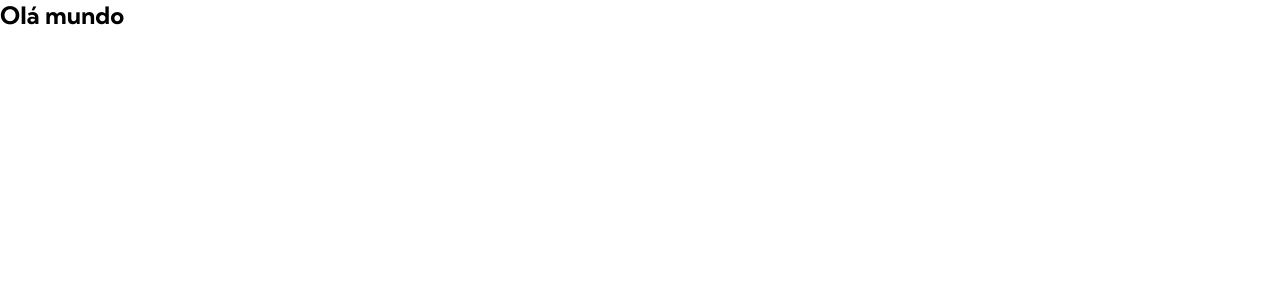
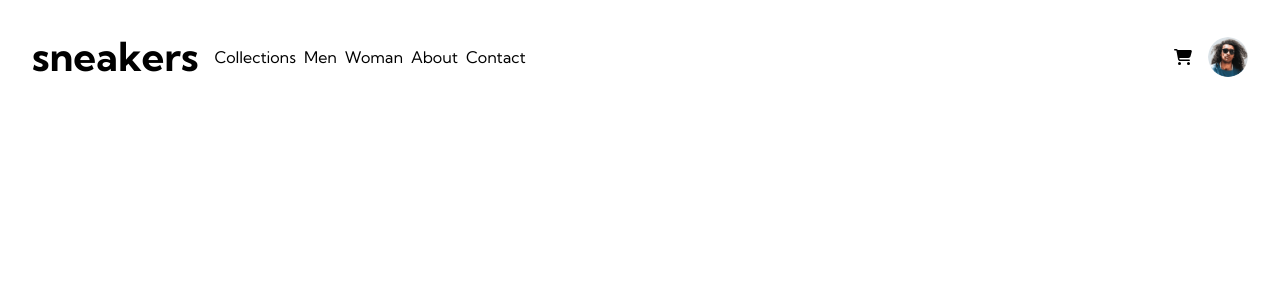
Before and after one commit to Erne1984/E-commerce-page, a React (Vite) app: page / in a window 1280 px wide. Shown: the top 300 px of the page. Built offline with nearby package versions, Linux system fonts and the light colour scheme.

Commit message:
working on header

```diff
--- a/index.html
+++ b/index.html
@@ -8,7 +8,7 @@
   <link rel="preconnect" href="https://fonts.googleapis.com">
   <link rel="preconnect" href="https://fonts.gstatic.com" crossorigin>
   <link href="https://fonts.googleapis.com/css2?family=Kumbh+Sans:wght@100..900&display=swap" rel="stylesheet">
-  <title>Vite + React + TS</title>
+  <title>Sneakers</title>
 </head>
 
 <body>
--- a/package.json
+++ b/package.json
@@ -10,6 +10,9 @@
     "preview": "vite preview"
   },
   "dependencies": {
+    "@fortawesome/fontawesome-svg-core": "^6.5.2",
+    "@fortawesome/free-solid-svg-icons": "^6.5.2",
+    "@fortawesome/react-fontawesome": "^0.2.2",
     "react": "^18.3.1",
     "react-dom": "^18.3.1"
   },
--- a/src/App.tsx
+++ b/src/App.tsx
@@ -1,11 +1,13 @@
 import { useState } from 'react'
 import './App.css'
+
+import Header from './components/Header/Header'
 
 function App() {
 
   return (
     <>
-      <h2>Olá mundo</h2>
+      <Header/>
     </>
   )
 }
--- a/src/components/Header/Header.css
+++ b/src/components/Header/Header.css
@@ -0,0 +1,53 @@
+.nav-header{
+    display: flex;
+    justify-content: space-between;
+    padding: 2rem;
+}
+
+.left-column{
+    display: flex;
+    align-items: center;
+    gap: 1rem;
+}
+
+.logo{
+    font-weight: bold;
+    font-size: 2.5rem;
+    text-transform: lowercase;
+}
+
+.list-itens{
+    display: flex;
+    align-items: center;
+    list-style-type: none;
+    gap: 8px;
+}
+
+.list-itens li:hover{
+    cursor: pointer;
+    font-weight: bold;
+    border-bottom: 2px solid #ff7d1b;
+}
+
+.right-column{
+    display: flex;
+    align-items: center;
+    gap: 1rem;
+    transition: all .2s ease-in-out;
+}
+
+.cart:hover{
+    cursor: pointer;
+    transform: scale(1.1);
+}
+
+.avatar{
+    width: 40px;
+    height: auto;
+    border-radius: 50%;
+}
+
+.avatar:hover{
+    border: #ff7d1b solid 2px;
+    cursor: pointer;
+}
--- a/src/components/Header/Header.tsx
+++ b/src/components/Header/Header.tsx
@@ -1,14 +1,15 @@
+import { FontAwesomeIcon } from '@fortawesome/react-fontawesome'
 import './Header.css'
+import { faCartShopping } from '@fortawesome/free-solid-svg-icons'
 
 export default function Header({ }) {
     return (
         <>
-            <nav>
-                <div className='right-column'>
-                    <span className="logo">SNEAKERS</span>
+            <nav className='nav-header'>
+                <div className='left-column'>
+                    <h1 className="logo">SNEAKERS</h1>
 
-                    <div>
-                        <ul>
+                    <ul className='list-itens'>
                         <li>Collections</li>
                         <li>Men</li>
                         <li>Woman</li>
@@ -16,6 +17,13 @@ export default function Header({ }) {
                         <li>Contact</li>
                     </ul>
                 </div>
+
+                <div className='right-column'>
+
+                    <FontAwesomeIcon className='cart' icon={faCartShopping} />
+
+                    <img src='./image-avatar.png' className='avatar'></img>
+
                 </div>
 
             </nav>
```
Also changed, not shown: public/image-avatar.png (added), 1 other file (tests, documents, lock files or other folders). Lines whose indentation alone changed are shown as unchanged.
